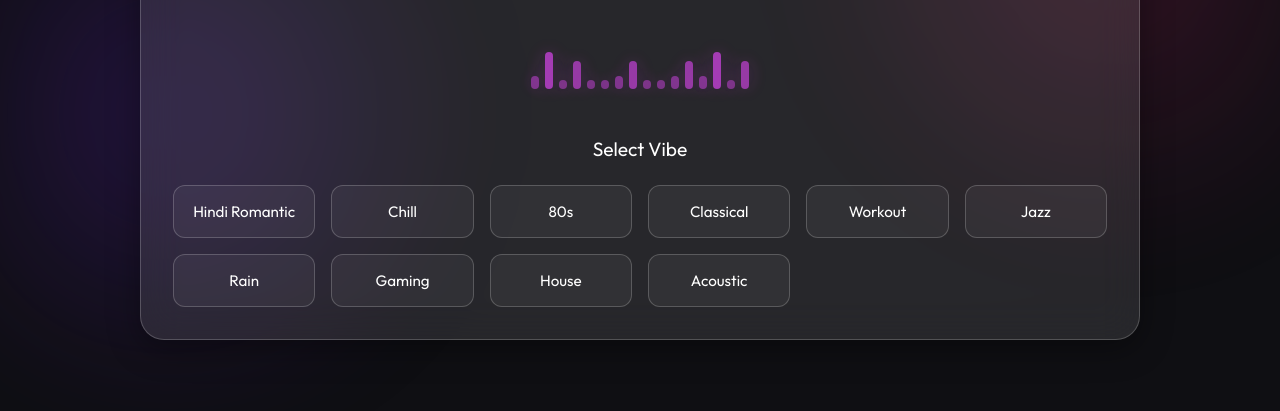
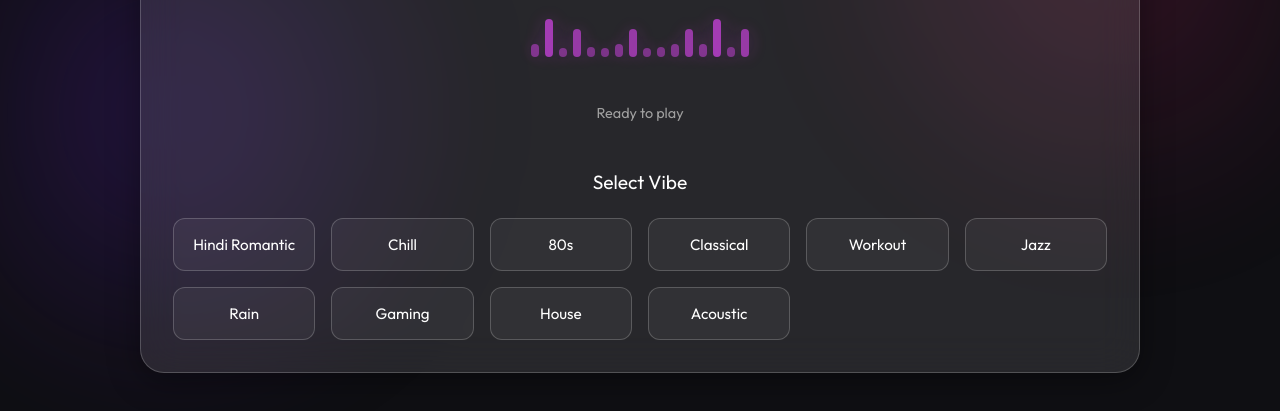
Before and after one commit to shrutimalik123/Radio-Station-By-Shruti, a plain HTML site: page index.html in a window 1280 px wide. Shown: the part 287-698 px from the top of the page. Drawn offline with Linux system fonts and the light colour scheme.

Commit message:
third try iwth audio

```diff
--- a/index.html
+++ b/index.html
@@ -43,6 +43,10 @@
                 <div class="bar"></div>
                 <div class="bar"></div>
             </div>
+            <!-- Status Text for Debugging -->
+            <div id="player-status"
+                style="margin-top: 15px; color: #a0a0a0; font-size: 0.9rem; min-height: 1.2em; text-align: center;">
+                Ready to play</div>
         </div>
 
         <div class="controls">
--- a/style.css
+++ b/style.css
@@ -101,18 +101,23 @@ h1 {
 
 .iframe-container {
     /*
-       Move off-screen to hide from user but keep "visible" for browser
-       to allow audio playback.
+       Make it technically "visible" and large enough (200x200)
+       so browsers/YouTube allow playback, but hide it behind the UI
+       or make it nearly transparent.
     */
-    position: absolute;
-    left: -9999px;
-    top: -9999px;
+    position: fixed;
+    bottom: 20px;
+    right: 20px;
     width: 200px;
     height: 200px;
-    visibility: hidden;
+    opacity: 0.01;
+    /* Not 0, so it renders */
+    pointer-events: none;
+    z-index: 1;
+    /* Positive z-index to ensure it's "on top" for browser logic, but opacity makes it invisible */
 }
 
-/* Override visibility for the iframe itself if needed */
+/* Override visibility for the iframe itself */
 #radio-player {
     width: 200px;
     height: 200px;
```
